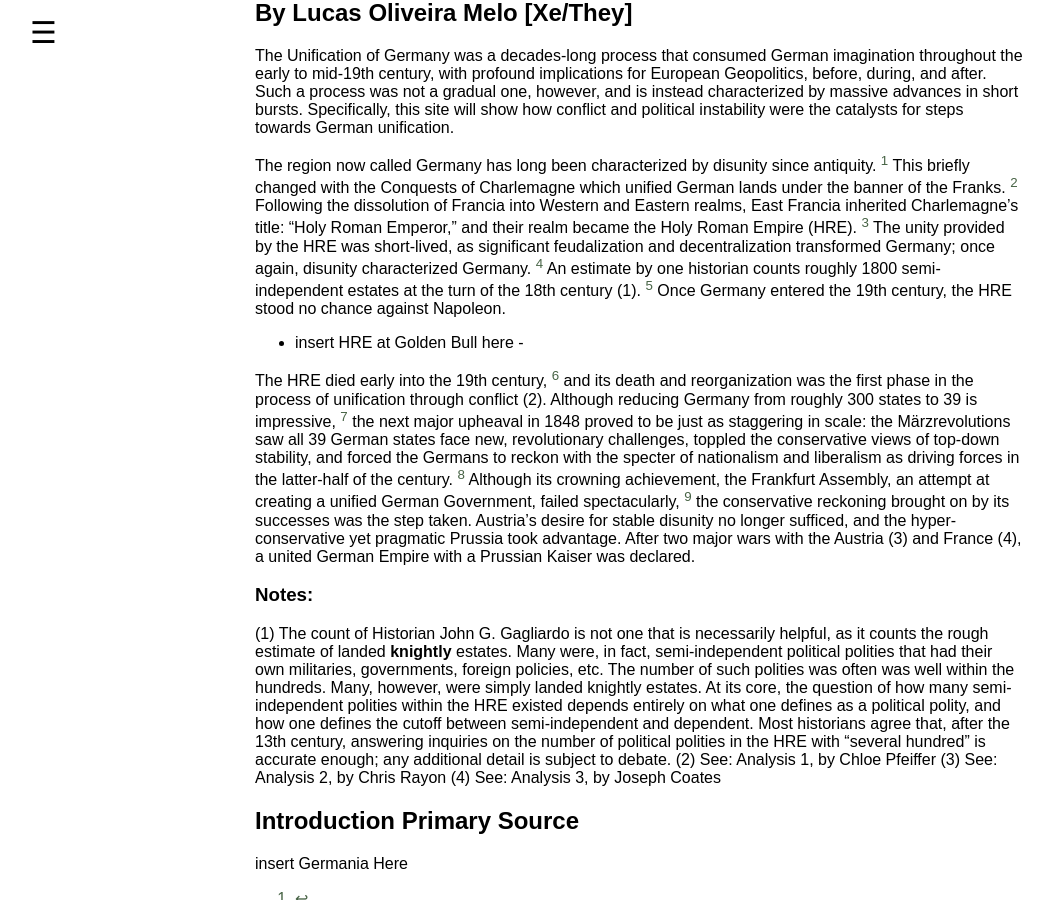
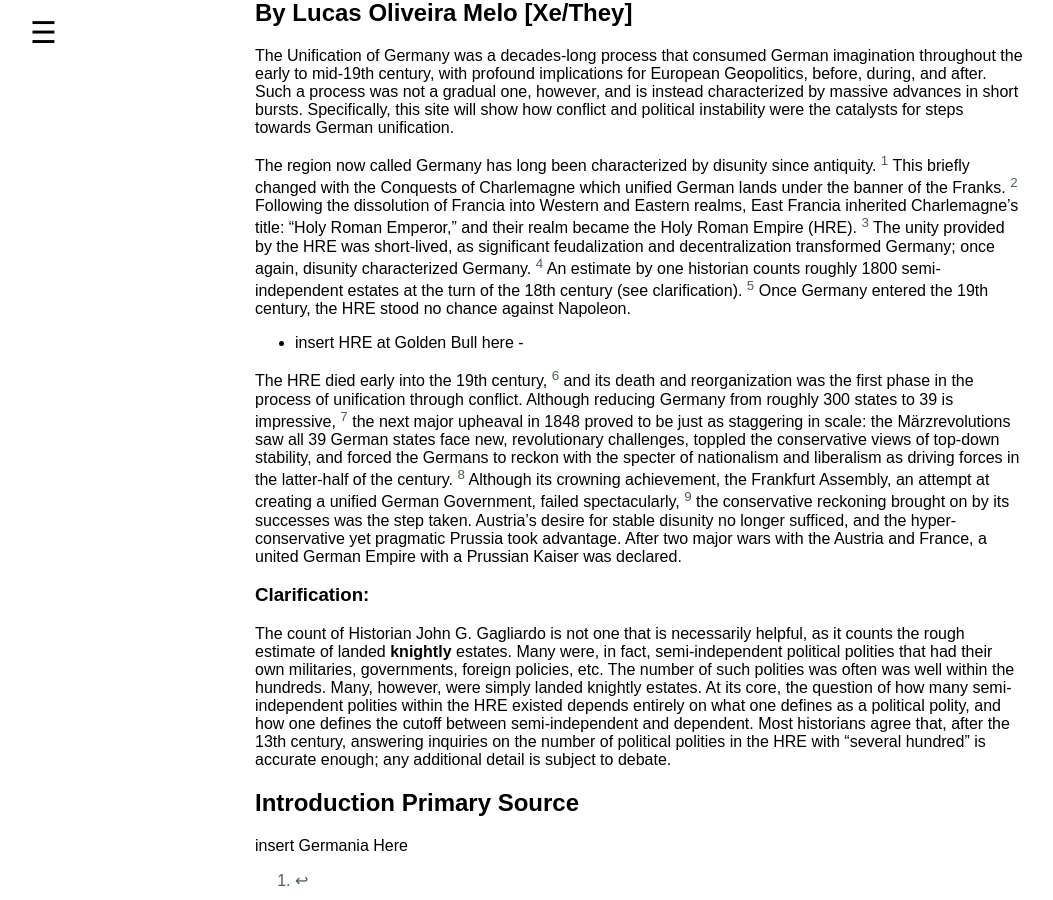
Before and after one commit to LucasOM-XeThey/OliveiraMelo-Lucas-EUH3205, a Jekyll site: the page built from 001_introduction.md, in a window 1280 px wide and 900 px high, scrolled down 267 px. Shown: the whole window, without its empty margins (1-1054 px from the left). Built offline with Jekyll 4.4.1, drawn with Linux system fonts in a browser that asks for light colours.

Commit message:
Update 001_introduction.md

```diff
--- a/001_introduction.md
+++ b/001_introduction.md
@@ -16,28 +16,25 @@ This briefly changed with the Conquests of Charlemagne which unified German land
 Following the dissolution of Francia into Western and Eastern realms, East Francia inherited Charlemagne’s title: “Holy Roman Emperor,” and their realm became the Holy Roman Empire (HRE). [^3]
 The unity provided by the HRE was short-lived, as significant feudalization and decentralization transformed Germany;
 once again, disunity characterized Germany. [^4]
-An estimate by one historian counts roughly 1800 semi-independent estates at the turn of the 18th century (1). [^5]
+An estimate by one historian counts roughly 1800 semi-independent estates at the turn of the 18th century (see clarification). [^5]
 Once Germany entered the 19th century, the HRE stood no chance against Napoleon.
 
 - insert HRE at Golden Bull here -
 
-The HRE died early into the 19th century, [^6] and its death and reorganization was the first phase in the process of unification through conflict (2).
+The HRE died early into the 19th century, [^6] and its death and reorganization was the first phase in the process of unification through conflict.
 Although reducing Germany from roughly 300 states to 39 is impressive, [^7] the next major upheaval in 1848 proved to be just as staggering in scale: the Märzrevolutions saw all 39 German states face new, revolutionary challenges, toppled the conservative views of top-down stability, and forced the Germans to reckon with the specter of nationalism and liberalism as driving forces in the latter-half of the century. [^8]
 Although its crowning achievement, the Frankfurt Assembly, an attempt at creating a unified German Government, failed spectacularly, [^9] the conservative reckoning brought on by its successes was the step taken.
 Austria’s desire for stable disunity no longer sufficed, and the hyper-conservative yet pragmatic Prussia took advantage.
-After two major wars with the Austria (3) and France (4), a united German Empire with a Prussian Kaiser was declared.
+After two major wars with the Austria and France, a united German Empire with a Prussian Kaiser was declared.
 
-### Notes:
+### Clarification:
 
-(1) The count of Historian John G. Gagliardo is not one that is necessarily helpful, as it counts the rough estimate of landed **knightly** estates.
+The count of Historian John G. Gagliardo is not one that is necessarily helpful, as it counts the rough estimate of landed **knightly** estates.
 Many were, in fact, semi-independent political polities that had their own militaries, governments, foreign policies, etc.
 The number of such polities was often was well within the hundreds.
 Many, however, were simply landed knightly estates.
 At its core, the question of how many semi-independent polities within the HRE existed depends entirely on what one defines as a political polity, and how one defines the cutoff between semi-independent and dependent.
 Most historians agree that, after the 13th century, answering inquiries on the number of political polities in the HRE with "several hundred" is accurate enough; any additional detail is subject to debate.
-(2) See: Analysis 1, by Chloe Pfeiffer
-(3) See: Analysis 2, by Chris Rayon
-(4) See: Analysis 3, by Joseph Coates
 
 ## Introduction Primary Source
 
```
